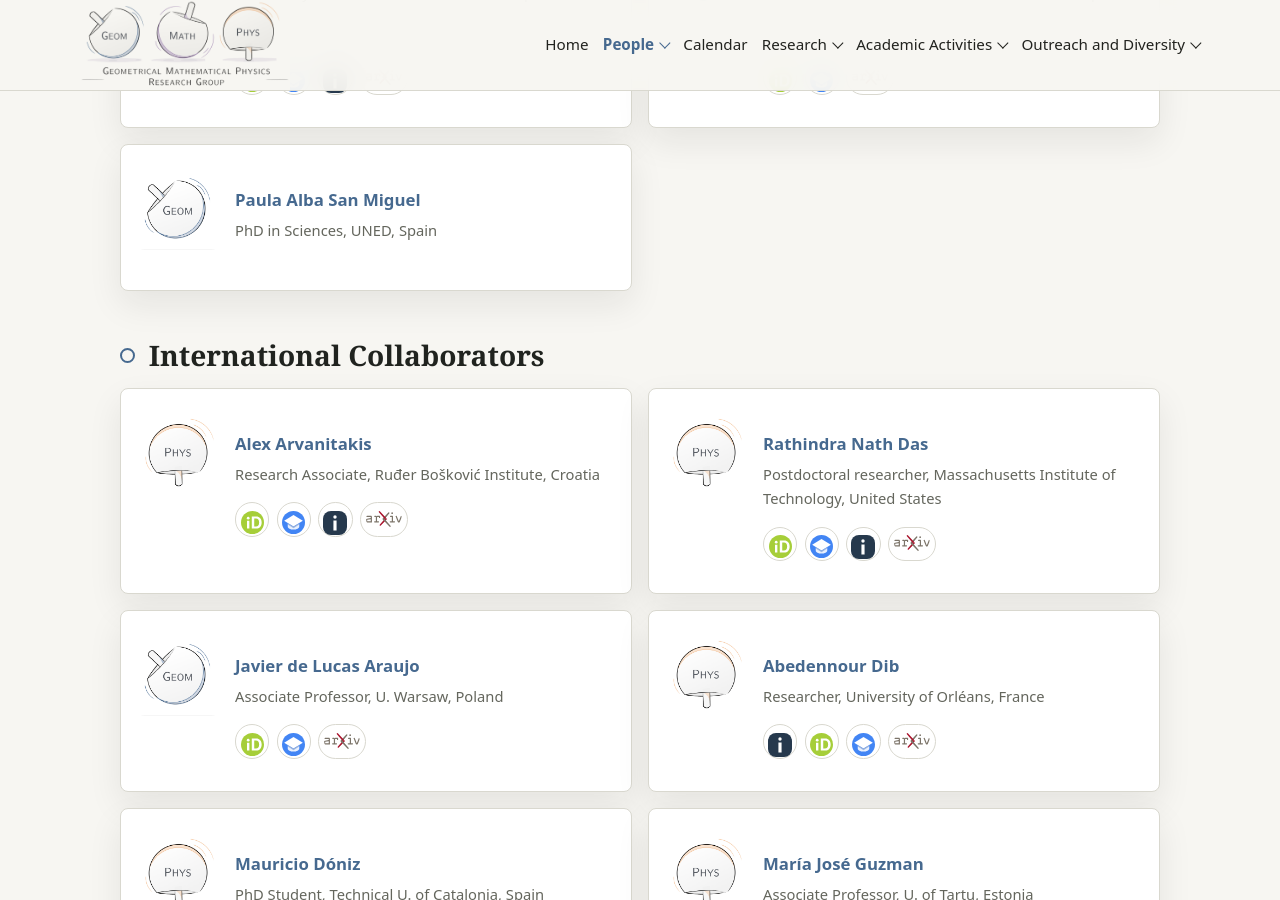
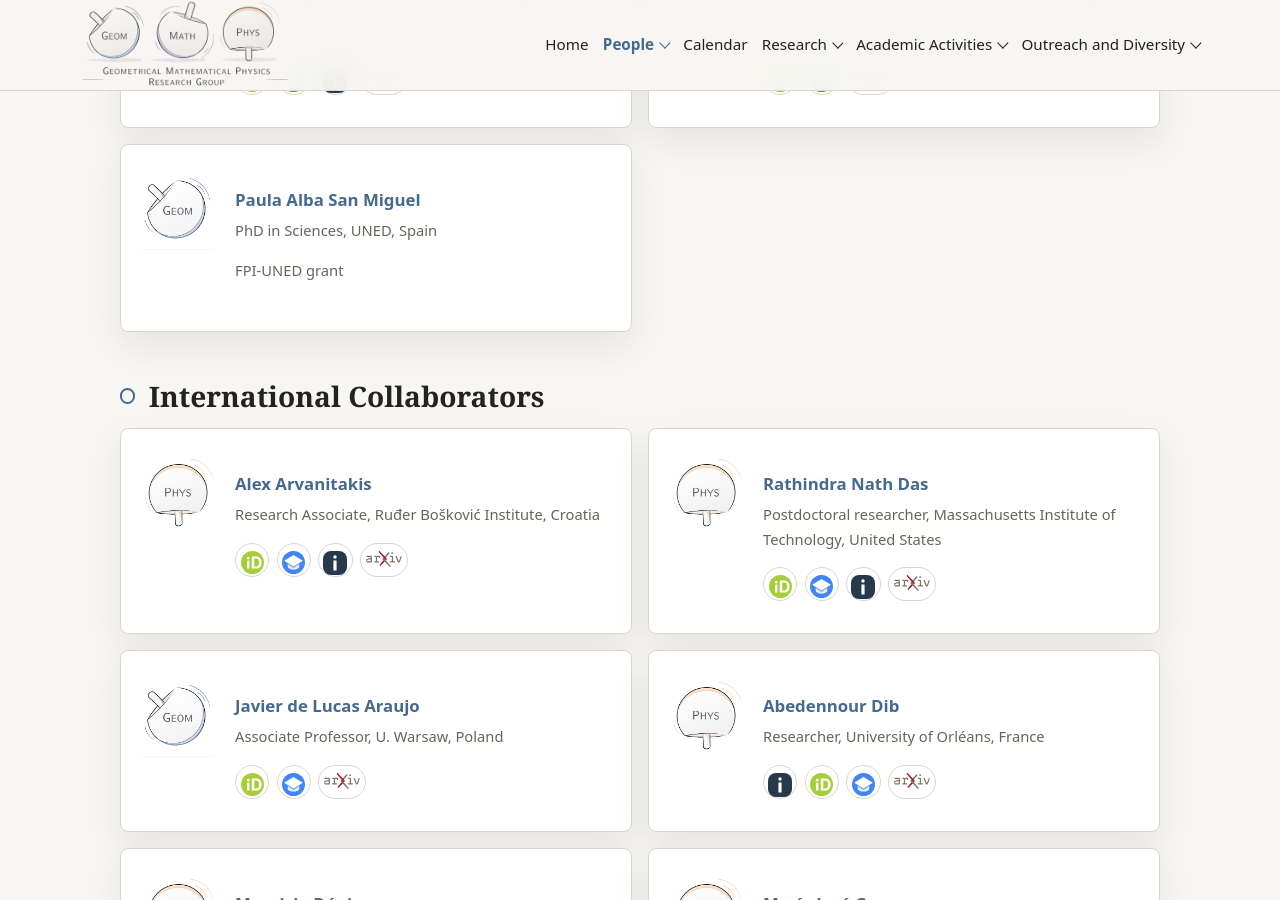
Before and after one commit to GeomMPhys/geommphys.github.io, a Jekyll site: the page built from people.md, in a window 1280 px wide and 900 px high, scrolled down 2564 px. Built offline with Jekyll 4.4.1, drawn with Linux system fonts in a browser that asks for light colours.

Commit message:
Update people.yml

```diff
--- a/_data/people.yml
+++ b/_data/people.yml
@@ -186,6 +186,7 @@ students_madrid:
     name: "Paula Alba San Miguel"
     photo: "/assets/images/people-icons/geom_icon.png"
     role: "PhD in Sciences, UNED, Spain"
+    funding: "FPI-UNED grant"
     research: " "
 
 international_collaborators:
```
